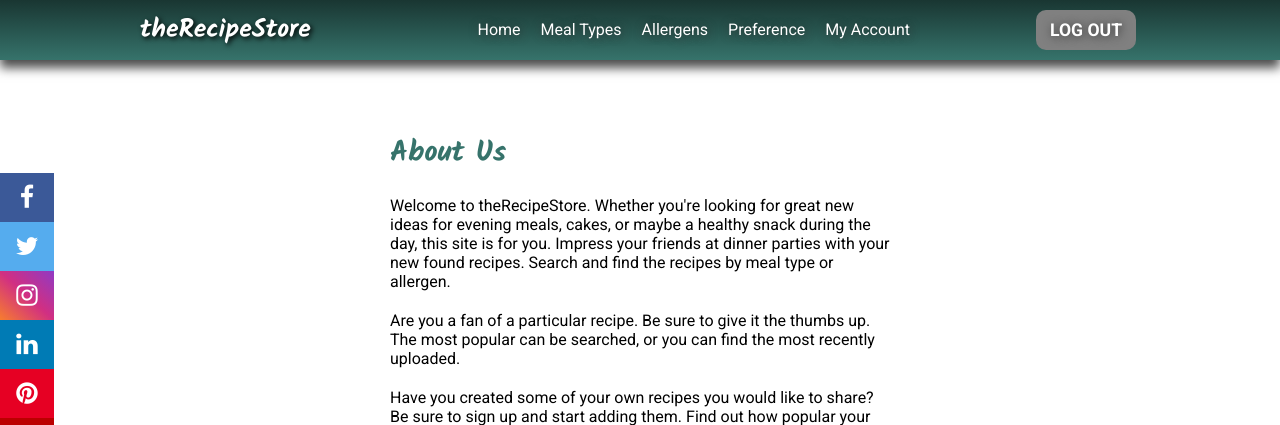
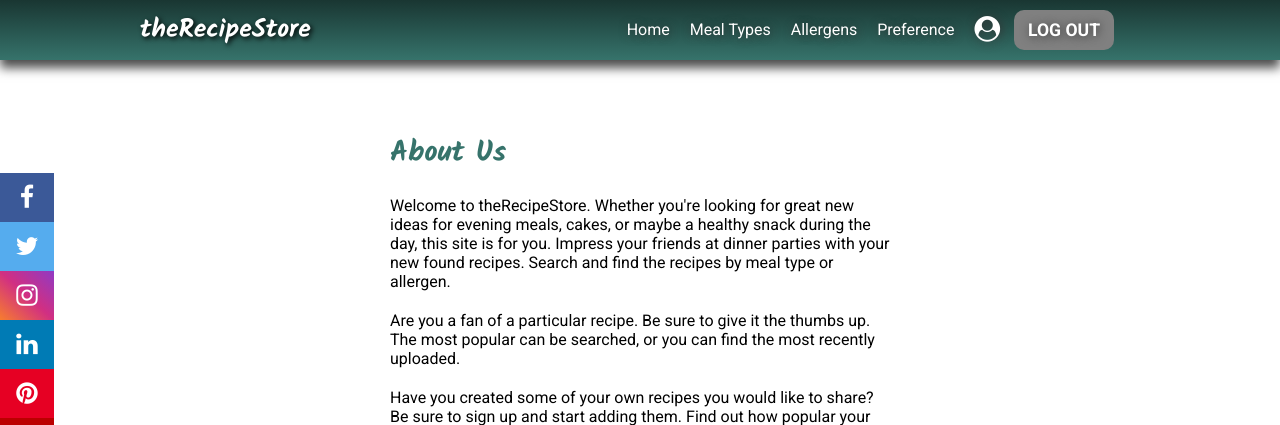
Before and after one commit to JShad30/the_recipe_store, a Flask app: page /about in a window 1280 px wide. Shown: the top 425 px of the page. Run offline with Flask 2, Linux system fonts and the light colour scheme; the visitor is signed in with stand-in values (Sample User, id 1); some libraries are stand-ins or nearby versions.

Commit message:
Adjusted css so that logged in and logged out navbars are layed out correctly

```diff
--- a/static/css/style.css
+++ b/static/css/style.css
@@ -2197,8 +2197,16 @@
         width: 220px;
     }
 
+    .navbar-link-buttons-logout {
+        width: 130px;
+    }
+
     .sign-up-login-button {
         margin: 0 4px;
+    }
+
+    .my-account {
+        font-size: 1.6em;
     }
 
     /*----------End of Navbar in laptop and desktop views-----------*/
--- a/templates/base.html
+++ b/templates/base.html
@@ -81,10 +81,10 @@
 	            </div>
 	            <!--Account link which only appears if user is logged in-->
                 <div class="navbar-link">
-	                <a id="home-link" class="dropdown-content-button" href="{{ url_for('index') }}">My Account</a>
+	                <a id="home-link" class="dropdown-content-button" href="{{ url_for('index') }}"><i class="fa fa-user-circle my-account"></i></a>
 	            </div>
 	            {% else %}
-	                        	<!--Link to the home page-->
+	            <!--Link to the home page-->
                 <div class="navbar-link">
 	                <a id="home-link" class="dropdown-content-button" href="{{ url_for('index') }}">Home</a>
 	            </div>
@@ -120,14 +120,17 @@
 	            {% endif %}
 
                 <!--Buttons that link to pages allowing the user to sign up or login to their membership area-->
-                <div class="navbar-link-buttons">
-                	{% if session.log %}
+                {% if session.log %}
+                <div class="navbar-link-buttons-logout">
                 	<div class="sign-up-login-button" id="logout"><a href="{{ url_for('logout') }}" class="navbar-link-button">Log Out</a></div>
-                	{% else %}
+	            </div>
+
+	            {% else %}
+	            <div class="navbar-link-buttons">
 	                <div class="sign-up-login-button" id="sign-up"><a href="{{ url_for('signup') }}" class="navbar-link-button">Sign Up</a></div>
 	                <div class="sign-up-login-button" id="login"><a href="{{ url_for('login') }}" class="navbar-link-button">Log In</a></div>
-	                {% endif %}
 	            </div>
+	            {% endif %}
 
 	            <!--The following lines will only appear in mobile views-->
 	            <div class="horizontal-rule-divider">
```
